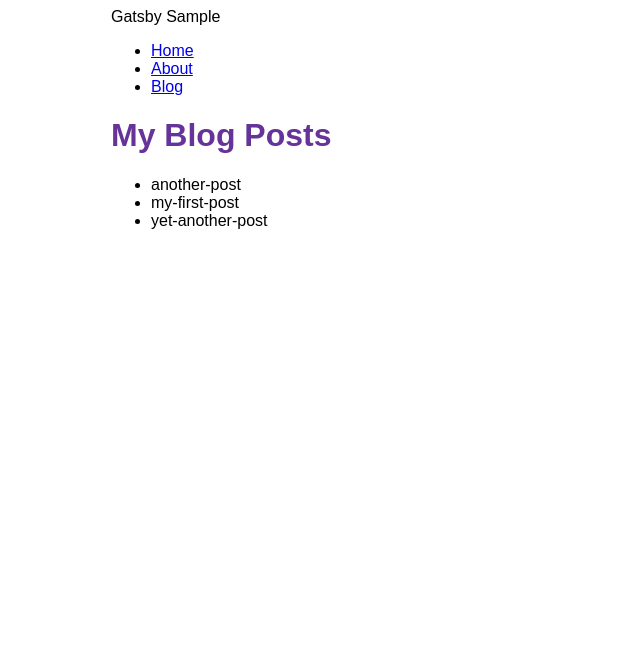
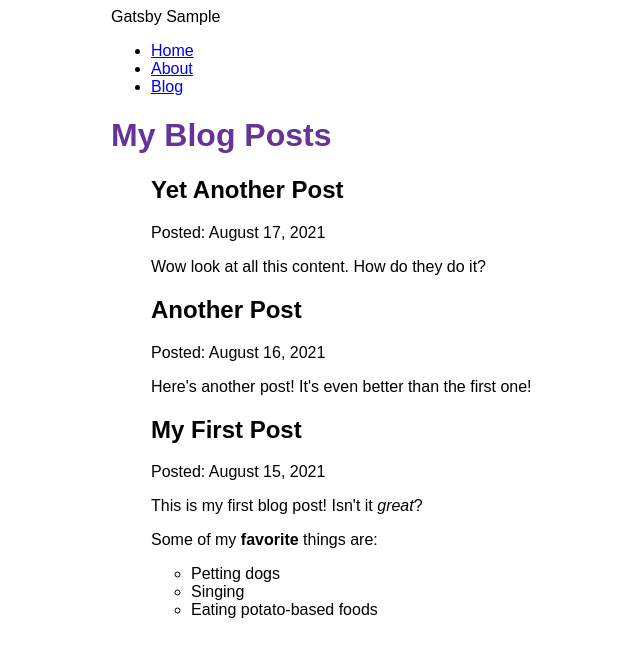
Before and after one commit to S-Akinori/gatsby-sample, a Gatsby site: page /blog in a window 1280 px wide. Shown: the whole page, without its empty margins (279-919 px from the left). Built offline with nearby package versions, Linux system fonts and the light colour scheme; Gatsby itself is replaced by a stand-in of ours.

Commit message:
Finished Gatsby Tutorial Part 5

```diff
--- a/blog/another-post.mdx
+++ b/blog/another-post.mdx
@@ -0,0 +1,6 @@
+---
+title: "Another Post"
+date: "2021-08-16"
+---
+
+Here's another post! It's even better than the first one!
--- a/blog/my-first-post.mdx
+++ b/blog/my-first-post.mdx
@@ -0,0 +1,12 @@
+---
+title: "My First Post"
+date: "2021-08-15"
+---
+
+This is my first blog post! Isn't it *great*?
+
+Some of my **favorite** things are:
+
+* Petting dogs
+* Singing
+* Eating potato-based foods
--- a/blog/yet-another-post.mdx
+++ b/blog/yet-another-post.mdx
@@ -0,0 +1,6 @@
+---
+title: "Yet Another Post"
+date: "2021-08-17"
+---
+
+Wow look at all this content. How do they do it?
--- a/gatsby-config.js
+++ b/gatsby-config.js
@@ -13,6 +13,7 @@ module.exports = {
               name: `blog`,
               path: `${__dirname}/blog`
           }
-      }
+      },
+      "gatsby-plugin-mdx",
     ],
 };
--- a/package.json
+++ b/package.json
@@ -15,9 +15,12 @@
     "clean": "gatsby clean"
   },
   "dependencies": {
+    "@mdx-js/mdx": "^1.6.22",
+    "@mdx-js/react": "^1.6.22",
     "gatsby": "^3.11.1",
     "gatsby-plugin-gatsby-cloud": "^2.11.0",
     "gatsby-plugin-image": "^1.11.0",
+    "gatsby-plugin-mdx": "^2.11.0",
     "gatsby-plugin-sharp": "^3.11.0",
     "gatsby-source-filesystem": "^3.11.0",
     "react": "^17.0.1",
--- a/src/pages/blog.js
+++ b/src/pages/blog.js
@@ -1,5 +1,6 @@
 import * as React from 'react'
 import { graphql } from 'gatsby'
+import { MDXRenderer } from 'gatsby-plugin-mdx'
 import Layout from '../components/layout'
 
 const BlogPage = ({data}) => {
@@ -7,10 +8,14 @@ const BlogPage = ({data}) => {
         <Layout pageTitle="My Blog Posts">
             <ul>
             {
-                data.allFile.nodes.map(node => (
-                    <li key={node.name}>
-                        {node.name}
-                    </li>
+                data.allMdx.nodes.map((node) => (
+                    <article key={node.id}>
+                        <h2>{node.frontmatter.title}</h2>
+                        <p>Posted: {node.frontmatter.date}</p>
+                        <MDXRenderer>
+                            {node.body}
+                        </MDXRenderer>
+                    </article>
                 ))
             }
             </ul>
@@ -21,9 +26,14 @@ const BlogPage = ({data}) => {
 
 export const query = graphql`
   query {
-    allFile {
+    allMdx(sort: {fields: frontmatter___date, order: DESC}) {
       nodes {
-        name
+        frontmatter {
+          date(formatString: "MMMM D, YYYY")
+          title
+        }
+        id
+        body
       }
     }
   }
```
Also changed, not shown: 1 other file.
